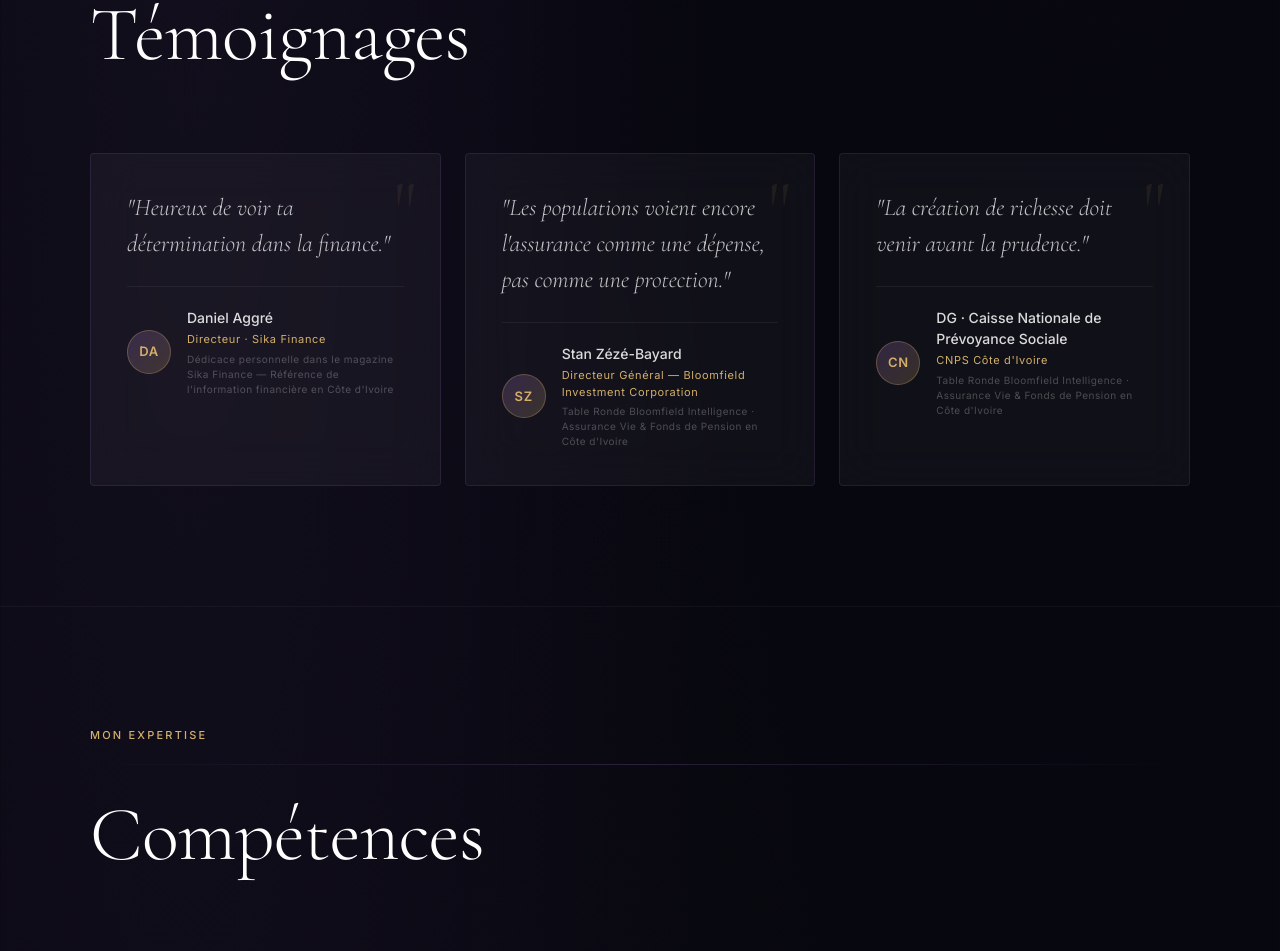
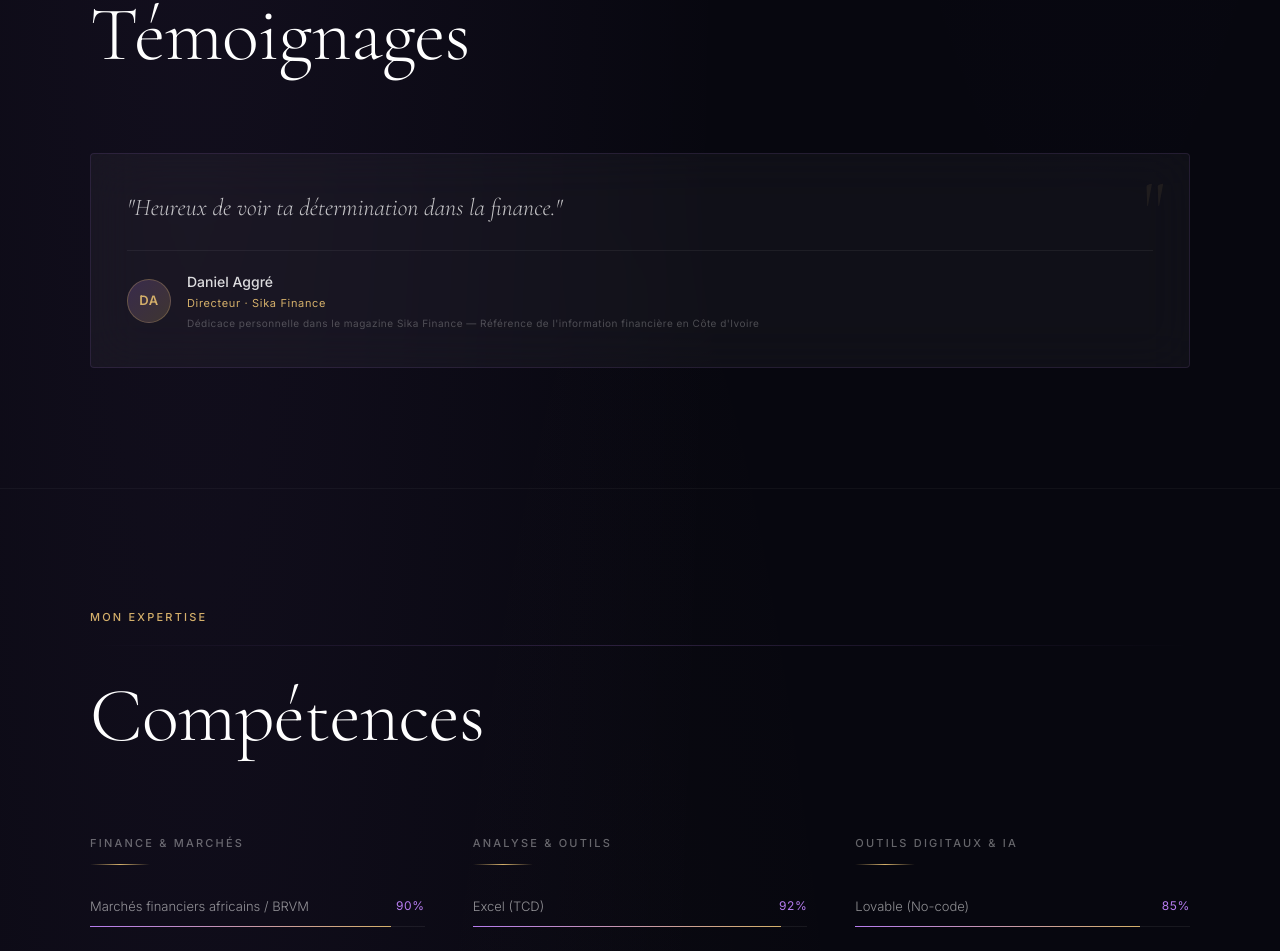
Before and after one commit to auryves/CV-PORTOFOLIO, a React (Vite) app: page / in a window 1280 px wide. Shown: the part 6404-7355 px from the top of the page. Built offline with nearby package versions, Linux system fonts and the light colour scheme; the HTML template or start-up script is replaced by a standard one.

Commit message:
fix: remove Stan Zeze and CNPS testimonials, keep only Daniel Aggre

```diff
--- a/src/App.jsx
+++ b/src/App.jsx
@@ -59,20 +59,6 @@ const TESTIMONIALS = [
     role: 'Directeur · Sika Finance',
     context: 'Dédicace personnelle dans le magazine Sika Finance — Référence de l\'information financière en Côte d\'Ivoire',
     initial: 'DA',
-  },
-  {
-    quote: 'Les populations voient encore l\'assurance comme une dépense, pas comme une protection.',
-    author: 'Stan Zézé-Bayard',
-    role: 'Directeur Général — Bloomfield Investment Corporation',
-    context: 'Table Ronde Bloomfield Intelligence · Assurance Vie & Fonds de Pension en Côte d\'Ivoire',
-    initial: 'SZ',
-  },
-  {
-    quote: 'La création de richesse doit venir avant la prudence.',
-    author: 'DG · Caisse Nationale de Prévoyance Sociale',
-    role: 'CNPS Côte d\'Ivoire',
-    context: 'Table Ronde Bloomfield Intelligence · Assurance Vie & Fonds de Pension en Côte d\'Ivoire',
-    initial: 'CN',
   },
 ]
 
```
